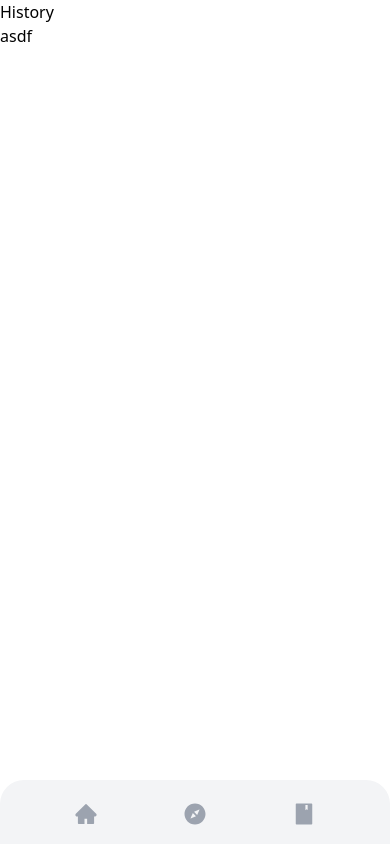
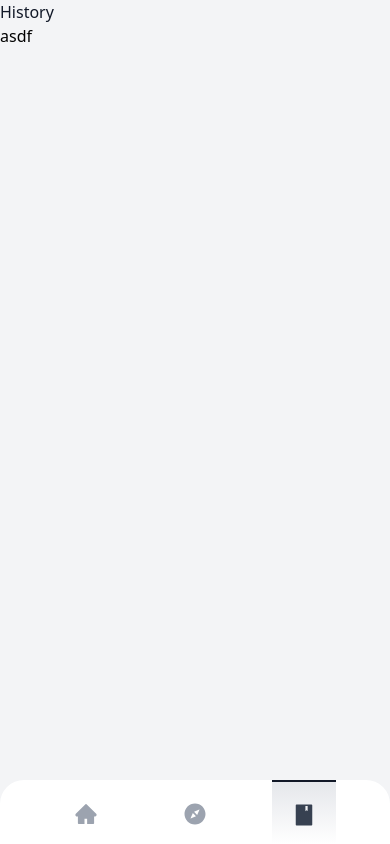
Before and after one commit to Manubi/tribe, a Next.js app: page /history in a window 390 px wide. Built offline with nearby package versions, Linux system fonts and the light colour scheme.

Commit message:
update tabbar

```diff
--- a/src/components/Tabbar.tsx
+++ b/src/components/Tabbar.tsx
@@ -1,20 +1,18 @@
-// @src/components/Tabbar/index.jsx
-
 import classNames from "classnames";
 import { useRouter } from "next/router";
 import { useCallback } from "react";
 import { AiFillBook, AiFillCompass, AiFillHome } from "react-icons/ai";
 
-const navigationData = ["/", "invite", "history"];
+const navigationData = ["/", "/invite", "/history"];
 
 const Tabbar = () => {
   const router = useRouter();
   const pathName = router.pathname;
   const getTabIcon = useCallback((pathName: string) => {
     switch (pathName) {
-      case "invite":
+      case "/invite":
         return <AiFillCompass />;
-      case "history":
+      case "/history":
         return <AiFillBook />;
       case "/":
         return <AiFillHome />;
--- a/src/pages/history.tsx
+++ b/src/pages/history.tsx
@@ -3,7 +3,7 @@ import Tabbar from "@/components/Tabbar";
 export default function History() {
   return (
     <>
-      <div className="h-100">History</div>
+      <div className="text-gray-900 h-100">History</div>
       <p>asdf</p>
       <Tabbar />
     </>
--- a/src/pages/index.tsx
+++ b/src/pages/index.tsx
@@ -1,10 +1,8 @@
 import { AccountCard } from "@/components/AccountCard";
-import { Card } from "@/components/Cards";
-import styles from "@/styles/Home.module.css";
+import Tabbar from "@/components/Tabbar";
+import { CreditCardIcon } from "@heroicons/react/24/outline";
 import { Inter } from "next/font/google";
 import Head from "next/head";
-import Image from "next/image";
-import { CreditCardIcon } from "@heroicons/react/24/outline";
 
 const inter = Inter({ subsets: ["latin"] });
 
@@ -34,7 +32,7 @@ export default function Home() {
         <link rel="icon" href="/favicon.ico" />
       </Head>
       <div>
-        <h2 className="text-lg font-medium leading-6 text-gray-900 mt-8 ml-6">
+        <h2 className="mt-8 ml-6 text-lg font-medium leading-6 text-gray-900">
           Wallet Overview
         </h2>
 
@@ -46,6 +44,7 @@ export default function Home() {
         >
           Send money
         </button> */}
+        <Tabbar />
       </div>
     </>
   );
--- a/src/pages/invite.tsx
+++ b/src/pages/invite.tsx
@@ -3,7 +3,7 @@ import Tabbar from "@/components/Tabbar";
 export default function Invite() {
   return (
     <>
-      <div className="h-100">Invite</div>
+      <div className="text-gray-900 h-100">Invite</div>
       <p>asdf</p>
       <Tabbar />
     </>
--- a/src/styles/globals.css
+++ b/src/styles/globals.css
@@ -3,7 +3,7 @@
 @tailwind utilities;
 
 .tabbar {
-  @apply fixed bottom-0 flex flex-row items-center justify-around visible w-full h-16 px-8 text-2xl bg-gray-100 md:hidden md:invisible rounded-t-3xl;
+  @apply fixed bottom-0 flex flex-row items-center justify-around visible w-full h-16 px-8 text-2xl bg-white md:hidden md:invisible rounded-t-3xl;
 }
 
 .tabItem {
@@ -11,7 +11,7 @@
 }
 
 .tabItemActive {
-  @apply text-gray-700 border-t-2 border-gray-700 bg-gradient-to-t from-black to-gray-900;
+  @apply text-gray-700 border-t-2 border-gray-900 bg-gradient-to-t from-white to-gray-200;
 }
 
 .icon {
@@ -108,7 +108,7 @@ body {
 
 body {
   color: rgb(var(--foreground-rgb));
-  background: white;
+  background: #f3f4f6;
   /* background: linear-gradient(
       to bottom,
       transparent,
```
